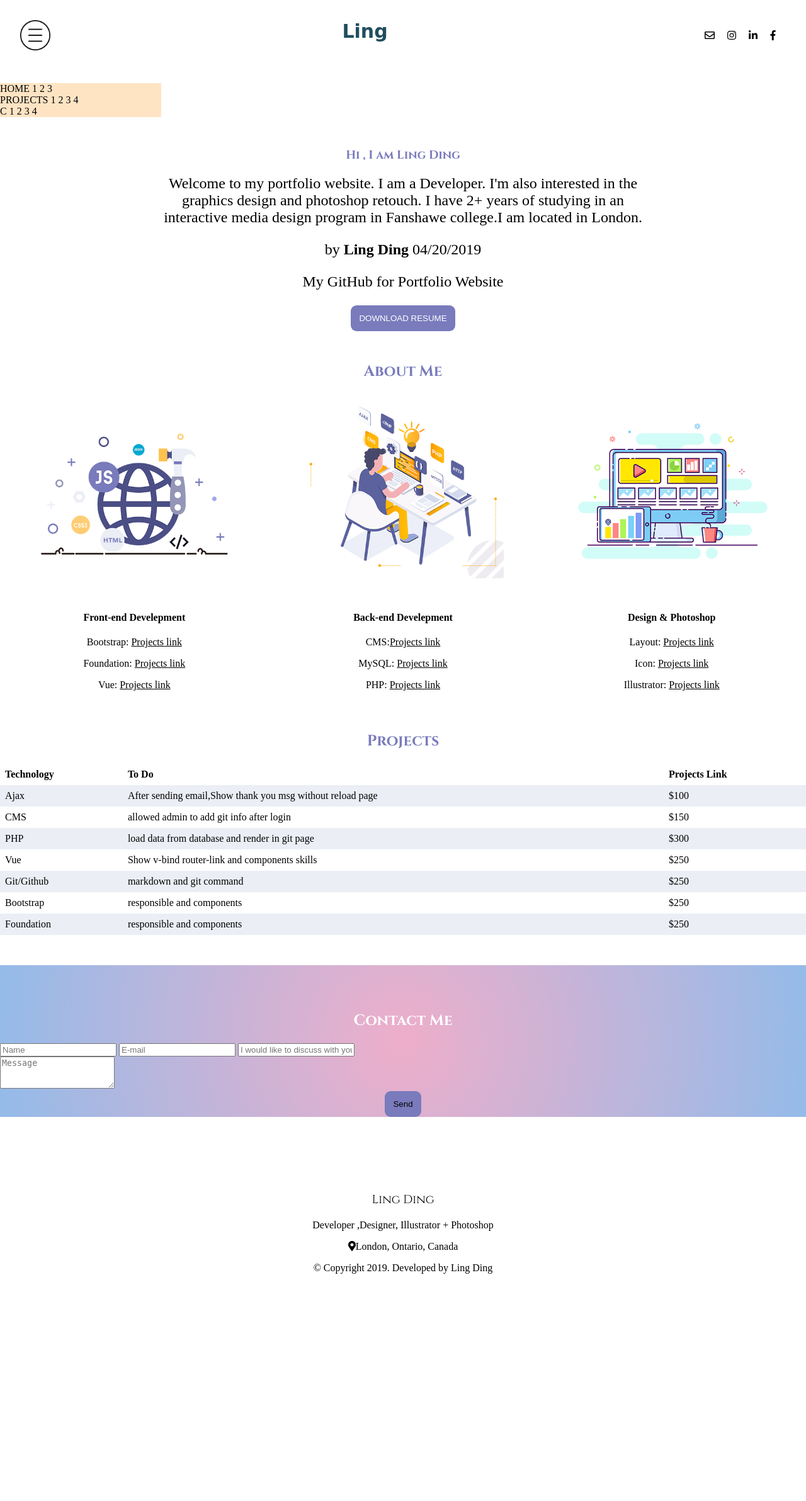
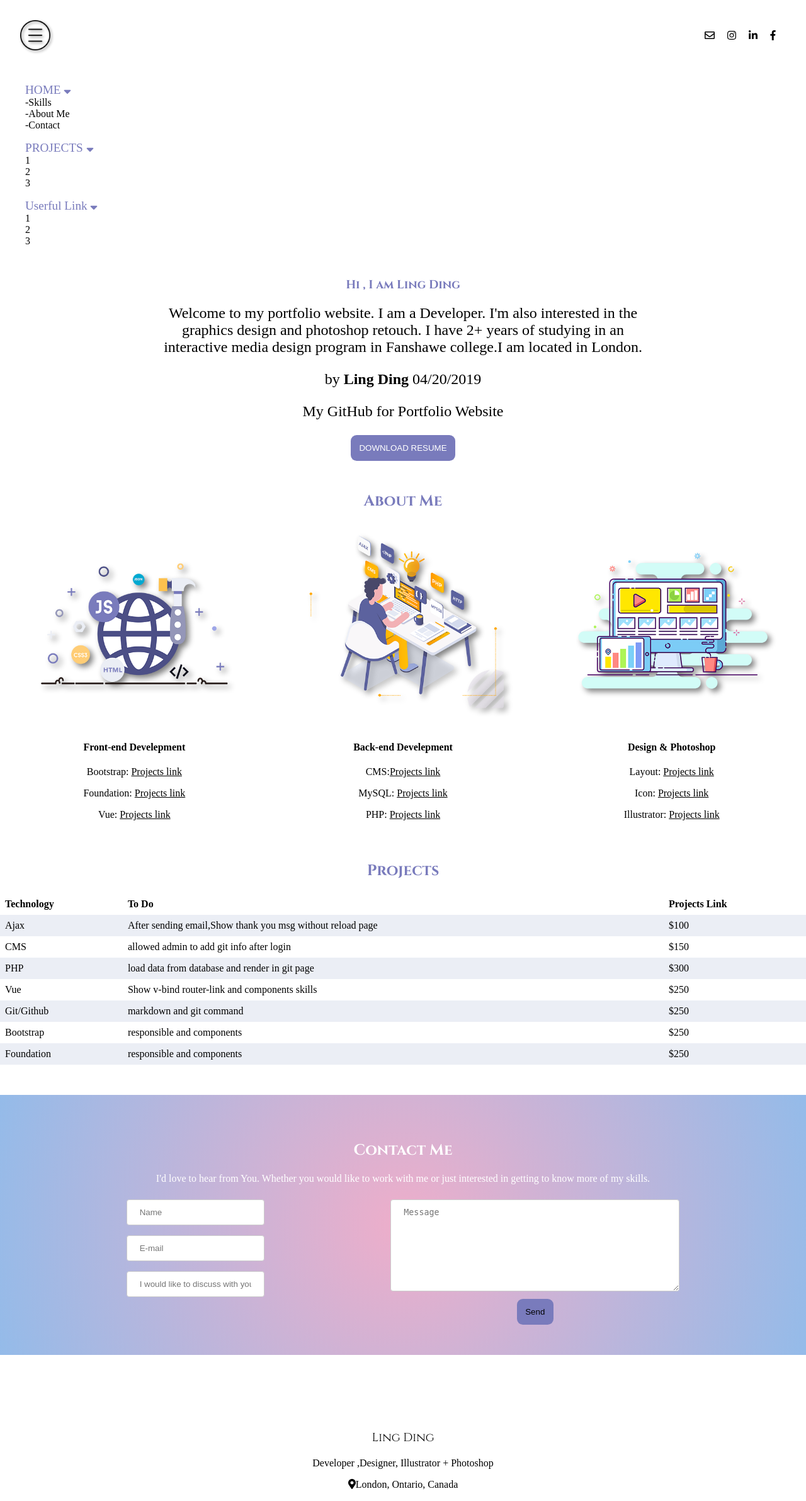
Before and after one commit to azusakaworu/Ling_Ding_Portfolio, a PHP site: page / in a window 1280 px wide. Shown: the top 2384 px of the page at 63% size. Before the commit the page ends 2023 px from the top, so only its background shows below. Run offline with PHP 8.4, Linux system fonts and the light colour scheme; some web fonts are replaced.

Commit message:
zoom redesign

```diff
--- a/css/main.css
+++ b/css/main.css
@@ -79,12 +79,21 @@ h5 {
   margin-left: 2em;
   width: 3em;
   cursor: pointer;
+  -webkit-filter: drop-shadow(2px 2px 2px gray);
+  filter: drop-shadow(2px 2px 2px gray);
+  transition: transform 0.2s;
 }
+
+#menuIcon:hover {
+  -webkit-filter: drop-shadow(4px 4px 4px gray);
+  filter: drop-shadow(4px 4px 4px gray);
+}
+
 #socialMedia li {
   display: inline;
   margin-right: 1em;
 }
-#fullScreenMask {
+/* #fullScreenMask {
   display: none;
   position: absolute;
   top: 6em;
@@ -92,10 +101,17 @@ h5 {
   height: 200%;
   text-align: center;
   background-color: rgba(0, 0, 0, 0.55);
-}
+} */
 #menuColumn {
   width: 20%;
-  background-color: bisque;
+  display: block;
+}
+.menuSpan {
+  font-size: 1.2em;
+  color: #797bbc;
+}
+.menuSpan a {
+  display: block;
 }
 
 #socialMedia {
@@ -112,7 +128,7 @@ h5 {
   text-align: center;
   font-size: 1.5em;
 }
-#introText{
+#introText {
   display: block;
   width: 60%;
 
@@ -159,23 +175,55 @@ button:hover {
   text-decoration: underline;
 }
 
-
-
 /* projects */
 table {
   border-collapse: collapse;
   width: 100%;
 }
 
-th, td {
+th,
+td {
   text-align: left;
   padding: 8px;
 }
 
-tr:nth-child(even) {background-color:#ebeef5 ;}
-
+tr:nth-child(even) {
+  background-color: #ebeef5;
+}
 
 /* HOME CONTACT */
+#contactForm {
+  display: flex;
+  flex-direction: row;
+  flex-wrap: wrap;
+  /* justify-content:center; */
+  justify-content: space-evenly;
+  padding-bottom: 3em;
+}
+#inputArea {
+  display: flex;
+  flex-direction: column;
+}
+input {
+  margin-bottom: 2em;
+  width: 100%;
+  padding: 12px 20px;
+  margin: 8px 0;
+  display: inline-block;
+  border: 1px solid #ccc;
+  border-radius: 4px;
+  box-sizing: border-box;
+}
+#Textarea {
+  margin-bottom: 2em;
+  width: 100%;
+  padding: 12px 20px;
+  margin: 8px 0;
+  display: inline-block;
+  border: 1px solid #ccc;
+  border-radius: 4px;
+  box-sizing: border-box;
+}
 #contactTitle {
   padding-top: 3em;
   color: white;
@@ -221,12 +269,21 @@ footer > div > p {
 }
 .show {
   cursor: pointer;
+  -webkit-filter: drop-shadow(5px 5px 5px gray);
+  filter: drop-shadow(5px 5px 5px gray);
+  transition: transform 0.6s;
+}
+
+.zoom:hover {
+  -ms-transform: scale(1.1); /* IE 9 */
+  -webkit-transform: scale(1.1); /* Safari 3-8 */
+  transform: scale(1.1);
 }
 
 /* media query */
 /* Extra small devices (portrait phones, less than 576px)
 @media (max-width: 575.98px) {
-  #banner,#aboutMe,#contact{
+  #banner,#aboutMe,#contactSection{
     display: flex;
     flex-direction: column;
   }
@@ -238,7 +295,7 @@ footer > div > p {
 @media (max-width: 767.98px) {
   #banner,
   #aboutMe,
-  #contact {
+  #contactSection {
     display: flex;
     flex-direction: column;
   }
--- a/index.php
+++ b/index.php
@@ -37,11 +37,11 @@
 </section>
 
 <!-- self introduce -->
-<section >
+<section id="aboutSection" >
     <h2>About Me</h2>
     <div id="aboutMe">
       <div >
-          <img class="show" src="images/1.png" alt="" width="75%">
+          <img class="show zoom" src="images/1.png" alt="" width="75%">
           <h4>Front-end Develepment</h4>
           <p>Bootstrap: <a href="">Projects link</a></p>
           <p>Foundation: <a href="">Projects link</a></p>
@@ -50,7 +50,7 @@
 
 
       <div>
-          <img class="show" src="images/2.png" alt="" width="75%">
+          <img class="show zoom" src="images/2.png" alt="" width="75%">
           <h4>Back-end Develepment</h4>
           <p>CMS:<a href="">Projects link</a></p>
           <p>MySQL: <a href="">Projects link</a></p>
@@ -60,7 +60,7 @@
 
       <div>
 
-          <img class="show"  src="images/5.png" alt="" width="75%">
+          <img class="show zoom"  src="images/5.png" alt="" width="75%">
           <h4>Design & Photoshop</h4>
           <p>Layout: <a href="design.php">Projects link</a></p>
           <p>Icon: <a href="">Projects link</a></p>
@@ -91,7 +91,7 @@
 
 
 <!-- projects -->
-<section>
+<section id="projectsSection">
     <h2>Projects</h2>
 <!-- <ul>
     <li><a href="projects/github/github.html">GitHub</a></li>
@@ -151,30 +151,30 @@
 
 
 <!-- contact me -->
-<section class="gradientBG" id="contact">
+<section class="gradientBG" id="contactSection">
     <h2 id="contactTitle">Contact Me</h2>
-    <form  action="admin/contactform.php" method="post">
+    <p style="text-align: center;color:white;">I'd love to hear from You. Whether you would like to work with me or just interested in getting to know more of my skills.
+
+</p>
+
+    <form  action="admin/contactform.php" method="post" id="contactForm">
 
 
 
-<!-- Name -->
-<input type="text" id="FormName"  placeholder="Name" name="name">
+<div id="inputArea">
 
-<!-- Email -->
-<input type="email" id="FormEmail"  placeholder="E-mail" name="email">
-
-<input type="text" id="FormSubject"  placeholder="I would like to discuss with you ..." name="subject">
-
-
-
-<!-- Message -->
-<div class="form-group">
-    <textarea name="message" class="form-control rounded-0" id="Textarea" rows="3" placeholder="Message"></textarea>
+    <input type="text" id="FormName"  placeholder="Name" name="name">
+    <input type="email" id="FormEmail"  placeholder="E-mail" name="email">
+    <input type="text" id="FormSubject"  placeholder="I would like to discuss with you ..." name="subject">
 </div>
 
 
-<!-- Send button -->
- <button  type="submit" name="submit">Send</button>
+<div>
+<!-- rows="4" cols="50" -->
+    <textarea name="message" class="form-control rounded-0" id="Textarea" rows="8" cols="50" placeholder="Message"></textarea>
+     <button  type="submit" name="submit">Send</button>
+
+</div>
 
 
 </form>
--- a/js/main.js
+++ b/js/main.js
@@ -1,36 +1,40 @@
 const
+// menu
     menuIcon = document.querySelector('#menuIcon'),
     menuColumn = document.querySelector('#menuColumn'),
 
+
+//lightbox
     lightbox = document.querySelector('.lightbox'),
     showLightbox = document.querySelectorAll('.show'),
     closeLightbox = document.querySelector('.close-lightbox');
+
+
 
 function closeLBox() {
     lightbox.style.display = "none";
 }
 
-function closeMenu(e) {
-    // .style.width="";
-
-}
 
 // open lihgtbox for each imgs
 for (let i = 0; i < showLightbox.length; i++) {
+
     showLightbox[i].addEventListener('click',
         function openBox() {
             console.log('hahah');
             lightbox.style.display = "block";
         });
-}
 
-function openMenu() {
+        showLightbox[i].addEventListener('mouseover',
+function hoverImg(){
+   // console.log('bigbig');
 
+});
 
 }
 
 
 
+
+
 closeLightbox.addEventListener('click', closeLBox);
-menuIcon.addEventListener('click', openMenu);
-menuColumn.addEventListener('click', closeMenu);
--- a/templetes/header.html
+++ b/templetes/header.html
@@ -1,16 +1,21 @@
 <header>
     <div id="topWeb">
-        <div><img id="menuIcon" src="images/menu.png" alt=""></div>
+        <div>
 
-        <div><a id="logo" href="index.php">Ling</a></div>
+            <img id="menuIcon" src="images/menu.png" alt="">
+
+
+        </div>
+
+        <!-- <div><a id="logo" href="index.php">Ling</a></div> -->
         <div>
             <ul id="socialMedia">
 
-                    <li>
-                            <a href="mailto:azusakaworu@gmail.com" >
-                              <i class="far fa-envelope" ></i>
-                            </a>
-                   </li>
+                <li>
+                    <a href="mailto:azusakaworu@gmail.com">
+                        <i class="far fa-envelope"></i>
+                    </a>
+                </li>
 
                 <li>
                     <a href="https://www.instagram.com/xiaomajia0404/?hl=en">
@@ -36,51 +41,44 @@
 
     </div>
 
-<!--
-    <nav id="mainMenu">
-        <ul>
-            <li><a href="#">HOME</a></li>
-            <li><a href="#">HOME</a></li>
-            <li><a href="#">HOME</a></li>
-            <li><a href="#">HOME</a></li>
-        </ul>
-    </nav> -->
+
 
     <section id="menuColumn">
-            <div id="my_menu" class="sdmenu">
-                    <!-- lass="collapsed" 控制 折叠 展开 -->
-                            <div >
-                                <span class="menuSpan">HOME</span>
-                                <a href="#">1</a>
-                                <a href="#">2</a>
-                                <a href="#">3</a>
+        <nav id="my_menu" class="sdmenu">
+            <!-- class="collapsed" 控制 折叠 展开 -->
+            <ul>
+                <span class="menuSpan">HOME <i class="fas fa-sort-down"></i></span>
+                <li><a href="index.php?#projectsSection">-Skills</a></li>
+                <li><a href="index.php?#aboutSection">-About Me</a></li>
+                <li><a href="index.php?#contactSection">-Contact</a></li>
 
-                            </div>
 
-                            <div class="collapsed">
-                                <span class="menuSpan">PROJECTS</span>
-                                <a href="#">1</a>
-                                <a href="#">2</a>
-                                <a href="#">3</a>
-                                <a href="#">4</a>
-                            </div>
 
-                            <div class="collapsed">
-                                <span class="menuSpan">C</span>
-                                <a href="#">1</a>
-                                <a href="#">2</a>
-                                <a href="#">3</a>
-                                <a href="#">4</a>
-                            </div>
+            </ul>
 
-                        </div>
+            <ul class="collapsed">
+                <span class="menuSpan">PROJECTS <i class="fas fa-sort-down"></i></span>
+                <li><a href="#">1</a></li>
+                <li><a href="#">2</a></li>
+                <li><a href="#">3</a></li>
+            </ul>
+
+            <ul class="collapsed">
+                <span class="menuSpan">Userful Link <i class="fas fa-sort-down"></i></span>
+                <li><a href="#">1</a></li>
+                <li><a href="#">2</a></li>
+                <li><a href="#">3</a></li>
+            </ul>
+
+        </nav>
 
 
     </section>
 
-    <section>
+
+    <!-- <section>
         <div id="fullScreenMask">90</div>
-    </section>
+    </section> -->
 
 
 </header>
```
